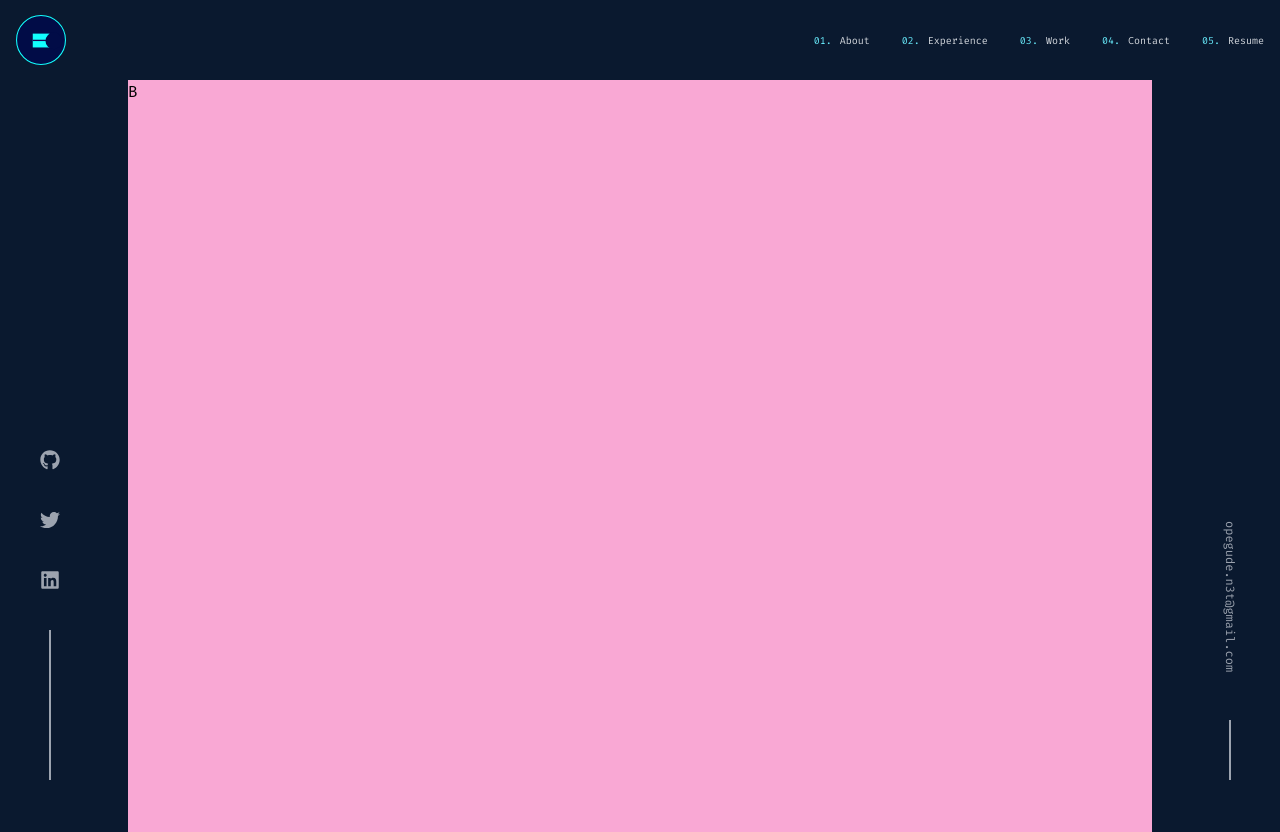
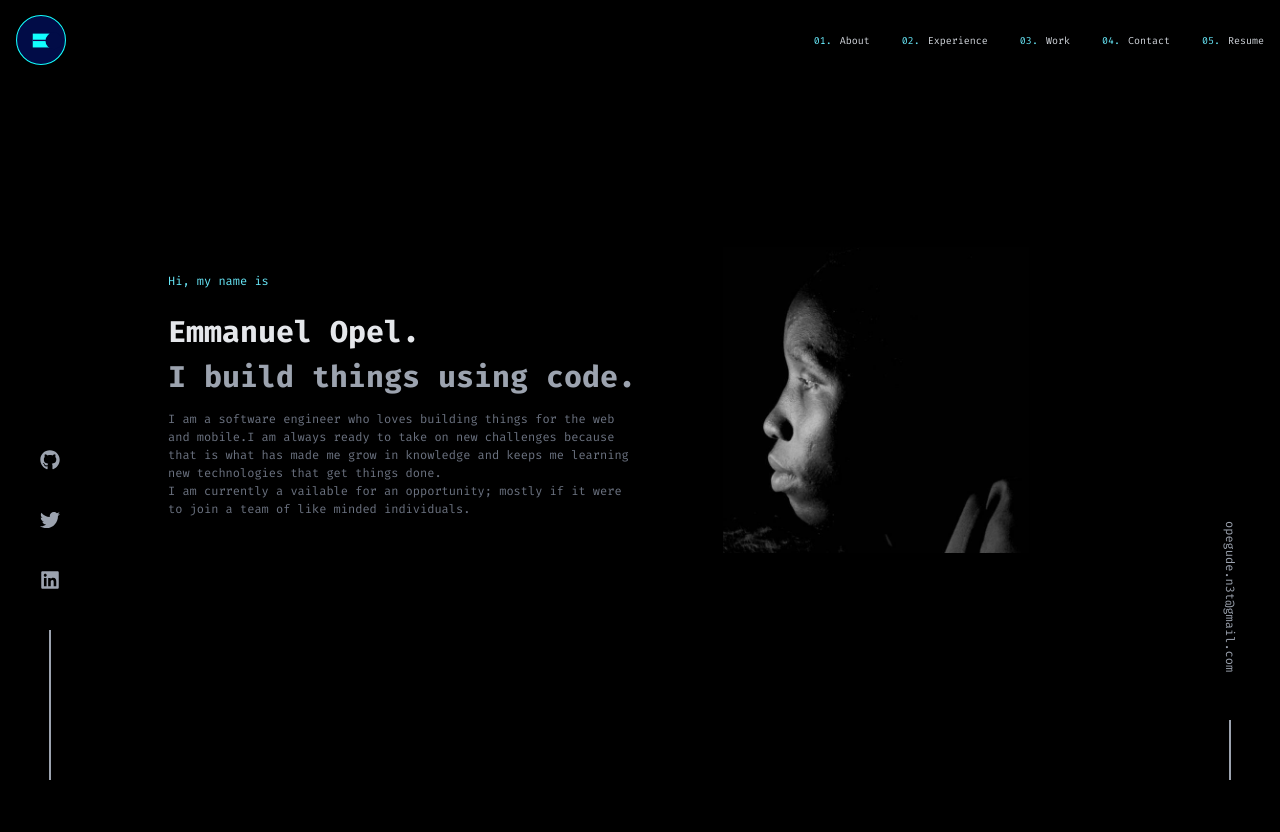
Before and after one commit to opeCre8tivia/opefolio, a Next.js app: page / in a window 1280 px wide. Built offline with nearby package versions, Linux system fonts and the light colour scheme.

Commit message:
hero section

```diff
--- /dev/null
+++ b/src/components/About/About.tsx
@@ -0,0 +1,46 @@
+import React from "react";
+import Image from "next/image";
+
+type Props = {};
+
+const About = (props: Props) => {
+  return (
+    <section>
+      <div className="w-full min-h-[80vh] sm:flex justify-center items-center p-10">
+        {/* texts */}
+        <div className=" w-full sm:w-[50%] h-full">
+          <p className="text-cyan-300 text-[12px]">Hi, my name is</p>
+
+          <h1 className="mt-[20px] font-extrabold text-gray-200 text-[30px]">
+            Emmanuel Opel.
+          </h1>
+          <h1 className="font-extrabold text-gray-400 text-[30px]">
+            I build things using code.
+          </h1>
+
+          <div className="text-gray-500 text-[12px] my-[10px]">
+            I am a software engineer who loves building things for the web and
+            mobile.I am always ready to take on new challenges because that is
+            what has made me grow in knowledge and keeps me learning new
+            technologies that get things done.
+            <br />I am currently a vailable for an opportunity; mostly if it
+            were to join a team of like minded individuals.
+          </div>
+        </div>
+
+        {/* photo */}
+        <div className=" w-full sm:w-[50%] h-full flex justify-center items-center">
+          <Image
+            alt="emmanuel's picture"
+            src="/ope.jpg"
+            width={200}
+            height={200}
+            style={{ width: "65%", height: "65%", objectFit: "contain" }}
+          />
+        </div>
+      </div>
+    </section>
+  );
+};
+
+export default About;
--- a/src/pages/index.tsx
+++ b/src/pages/index.tsx
@@ -1,6 +1,7 @@
 import NavBar from "@/components/NavBar/NavBar";
 import { FaUser, FaGithub, FaLinkedin, FaTwitter } from "react-icons/fa";
 import { AiOutlineGithub } from "react-icons/ai";
+import About from "@/components/About/About";
 
 export default function Home() {
   return (
@@ -18,7 +19,9 @@ export default function Home() {
           <div className="my-5 w-[2px] h-[150px] bg-gray-400 hover:bg-cyan-300"></div>
         </div>
         {/* main middle section */}
-        <div className="w-full md:w-[80vw] h-full  bg-pink-300">B</div>
+        <div className="w-full md:w-[80vw] h-full">
+          <About />
+        </div>
         {/* right fixed on md screens */}
         <div className="hidden md:flex flex-col justify-end items-center w-[100px] h-full  min-h-[90vh] fixed bottom-0 right-0 bg-transparent">
           <div className="text-gray-400 text-[12px] rotate-90 w-[300px] my-[20px] hover:text-cyan-300 ">
--- a/src/styles/globals.css
+++ b/src/styles/globals.css
@@ -3,5 +3,5 @@
 @tailwind utilities;
 
 body {
-  background: #0a192f;
+  background: #000;
 }
```
Also changed, not shown: public/ope.jpg (added).
